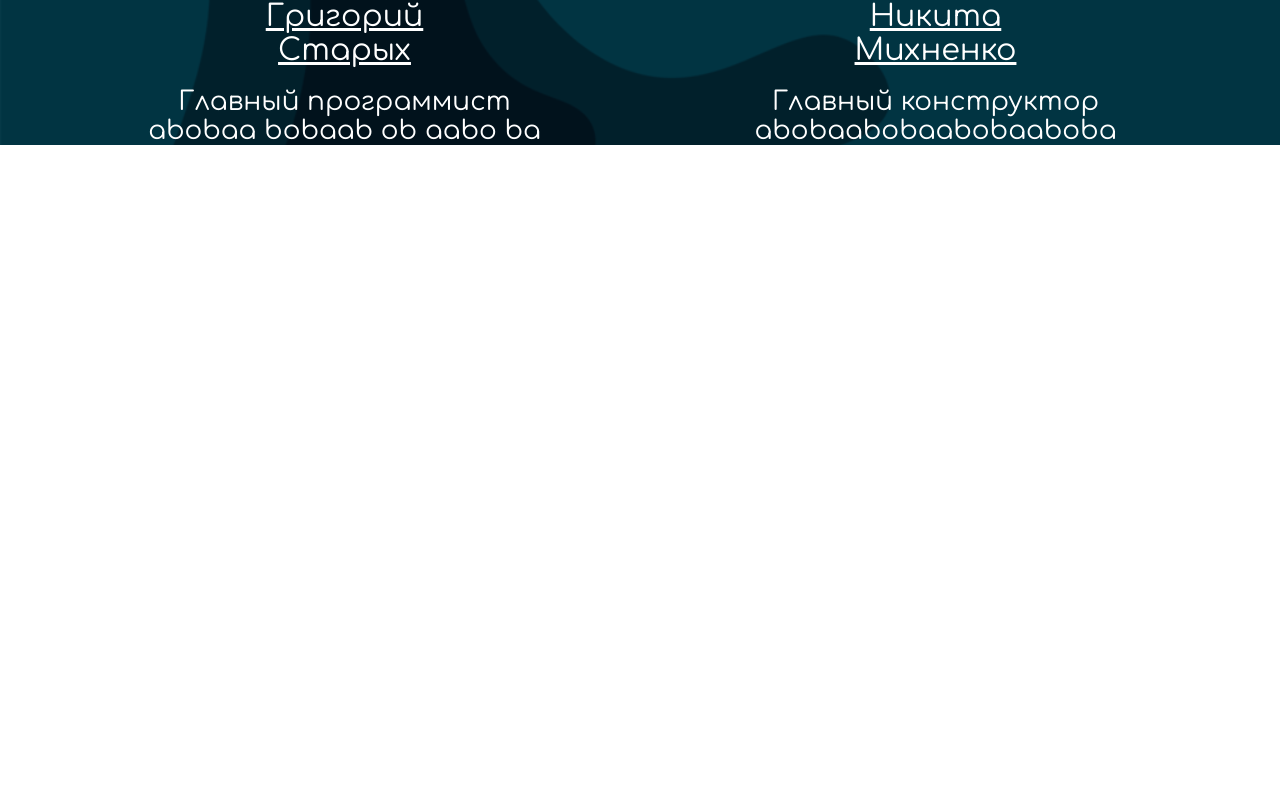
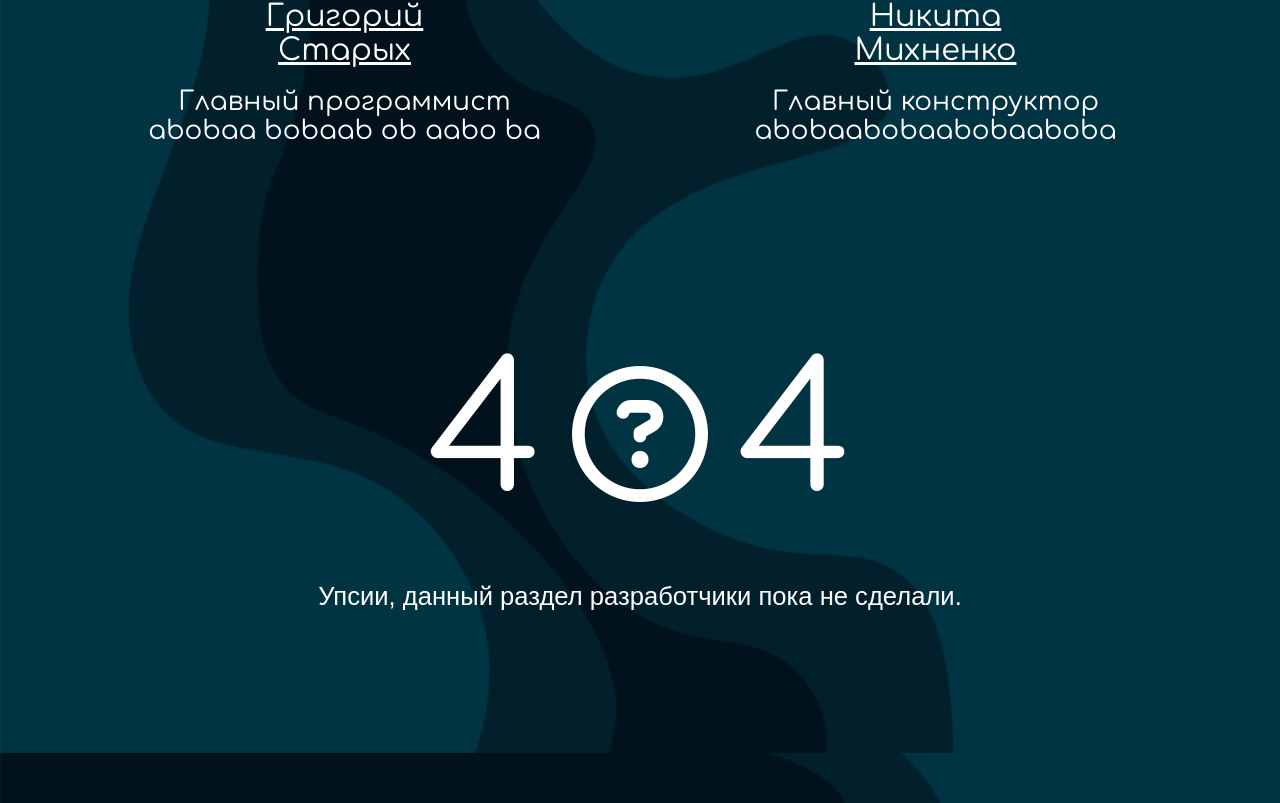
Before and after one commit to erik770/hydronautics-frontend, a React (Create React App) app: page / in a window 1280 px wide. Shown: the part 1787-2590 px from the top of the page. Before the commit the page ends 1932 px from the top, so only its background shows below. Built offline with nearby package versions, Linux system fonts and the light colour scheme.

Commit message:
not done pages error fix

```diff
--- a/src/components/AppRouter.tsx
+++ b/src/components/AppRouter.tsx
@@ -10,4 +10,4 @@ const AppRouter = () => {
 );
 };
 
-    export default AppRouter;
+export default AppRouter;
--- a/src/components/Waiting/Waiting.module.scss
+++ b/src/components/Waiting/Waiting.module.scss
@@ -1,7 +1,7 @@
 .error-wrapper {
   display: flex;
   flex-direction: column;
-  height: calc(100vh - 50px);
+  height: calc(100vh - (80px + 72 * ((100vw - 320px) / (1440 - 320))));
 }
 
 .error {
--- a/src/components/Waiting/Waiting.tsx
+++ b/src/components/Waiting/Waiting.tsx
@@ -11,10 +11,7 @@ export const Waiting = () => {
                     <span className={['far', 'fa-question-circle', 'fa-spin', classes['zero-spin']].join(' ')}></span>
                     <span>4</span>
                 </div>
-                <div className={classes.error__text}>Maybe this page moved? Got deleted? Is hiding out in quarantine?
-                    Never existed in
-                    the first
-                    place?<p>Let's go <Link to="/posts">home</Link> and try from there.</p></div>
+                <div className={classes.error__text}>Упсии, данный раздел разработчики пока не сделали.</div>
             </div>
         </div>
     );
--- a/src/pages/MainPage.tsx
+++ b/src/pages/MainPage.tsx
@@ -3,12 +3,14 @@ import {Carousel} from "../components/Carousel/Carousel";
 import {CarouselItems} from "../const/CarouselItems";
 import {Team} from "../components/Team/Team";
 import {TeamMembers} from "../const/TeamMembers";
+import {Waiting} from "../components/Waiting/Waiting";
 
 const MainPage = () => {
     return (
         <>
             <Carousel slides={CarouselItems}/>
             <Team members ={TeamMembers}/>
+            <Waiting />
         </>
     );
 };
```
Also changed, not shown: src/components/Carousel/Carousel.tsx (line endings or trailing spaces).
